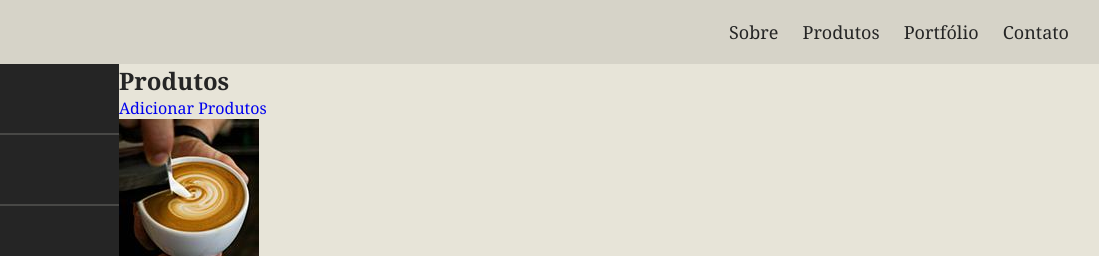
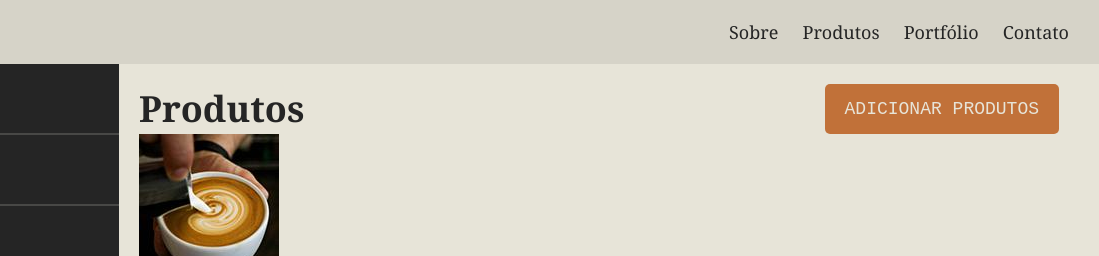
Before and after one commit to DanielFreitasFerreira/brafe, a plain HTML site: page brafe-3-puro/index.html in a window 1280 px wide. Shown: the top 256 px of the page, 181-1280 px from the left. Drawn offline with Linux system fonts and the light colour scheme.

Commit message:
main positioning and styling

```diff
--- a/brafe-3-puro/css/main.css
+++ b/brafe-3-puro/css/main.css
@@ -1,5 +1,10 @@
 /* Main */
-
+.main-container::after,
+.main-container::before {
+  content: '';
+  display: table;
+  clear: both;
+}
 
 /* Side nav */
 .main-sidenav {
--- /dev/null
+++ b/brafe-3-puro/css/produtos.css
@@ -0,0 +1,29 @@
+/* Produtos */
+.produtos {
+  float: left;
+  width: calc(100% - 300px);
+  margin: 0 auto;
+  max-width: 960px;
+  padding: 20px;
+}
+.produtos header::before,
+.produtos header::after {
+  content: '';
+  display: table;
+  clear: both;
+}
+.produtos h1 {
+  font-size: 2.25em;
+  float: left;
+}
+.produtos-adicionar {
+  background: #c17139;
+  color: #e7e4d8;
+  font-size: 1.125em;
+  font-family: 'Courier New', Courier, monospace;
+  text-transform: uppercase;
+  padding: 15px 20px;
+  border-radius: 5px;
+  float: right;
+  text-align: center;
+}
--- a/brafe-3-puro/css/style.css
+++ b/brafe-3-puro/css/style.css
@@ -1,3 +1,4 @@
 @import './header.css';
 @import './main.css';
+@import './produtos.css';
 @import './reset.css';
--- a/brafe-3-puro/index.html
+++ b/brafe-3-puro/index.html
@@ -34,10 +34,10 @@
       </ul>
     </nav>
 
-    <section>
+    <section class="produtos">
       <header>
         <h1>Produtos</h1>
-        <a href="#">Adicionar Produtos</a>
+        <a class="produtos-adicionar" href="#">Adicionar Produtos</a>
       </header>
 
       <ul>
```
